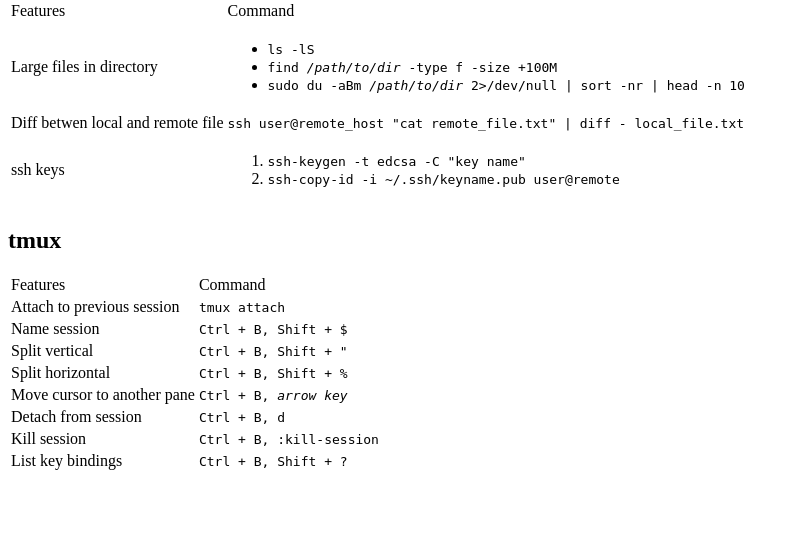
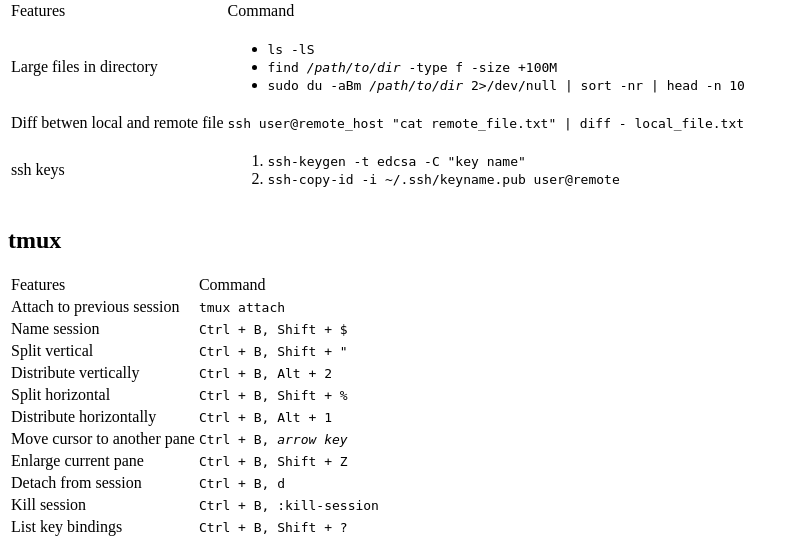
Before and after one commit to chrisharris000/helper-website, a Flask app: page /bash in a window 1280 px wide. Shown: the part 349-896 px from the top of the page, without its empty margins (0-799 px from the left). Before the commit the page ends 819 px from the top, so only its background shows below. Run offline with Flask 3, Linux system fonts and the light colour scheme; parts of the project's set-up code (start-up, migrations or seed data) failed here and were passed over.

Commit message:
more commands

```diff
--- a/templates/apt.html
+++ b/templates/apt.html
@@ -36,6 +36,10 @@
             <td>Get dependencies of a package</td>
             <td><code>apt depends <i>package</i></code></td>
         </tr>
+		<tr>
+            <td>Download dependencies recursively</td>
+            <td><code>apt get download $(apt-rdepends <i>package</i> | grep -v "^ " | grep "^<i>missing dependencies</i>$"</code></td>
+        </tr>
     </table>
 
 {% endblock %}
--- a/templates/bash.html
+++ b/templates/bash.html
@@ -68,13 +68,25 @@
             <td>Split vertical</td>
             <td><code>Ctrl + B, Shift + "</code></td>
         </tr>
+		<tr>
+            <td>Distribute vertically</td>
+            <td><code>Ctrl + B, Alt + 2</code></td>
+        </tr>
         <tr>
             <td>Split horizontal</td>
             <td><code>Ctrl + B, Shift + %</code></td>
         </tr>
+		<tr>
+            <td>Distribute horizontally</td>
+            <td><code>Ctrl + B, Alt + 1</code></td>
+        </tr>
         <tr>
             <td>Move cursor to another pane</td>
             <td><code>Ctrl + B, <i>arrow key</i></code></td>
+        </tr>
+		<tr>
+            <td>Enlarge current pane</td>
+            <td><code>Ctrl + B, Shift + Z</code></td>
         </tr>
         <tr>
             <td>Detach from session</td>
```
